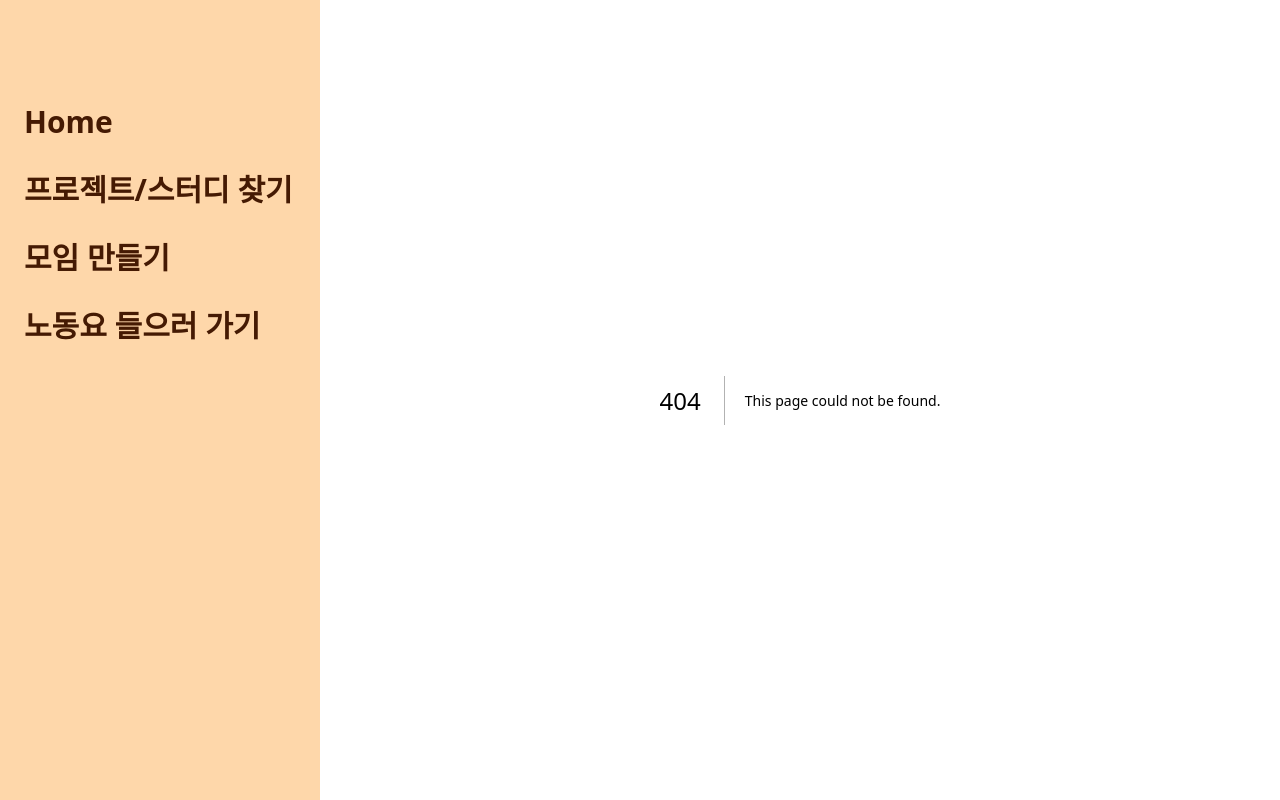
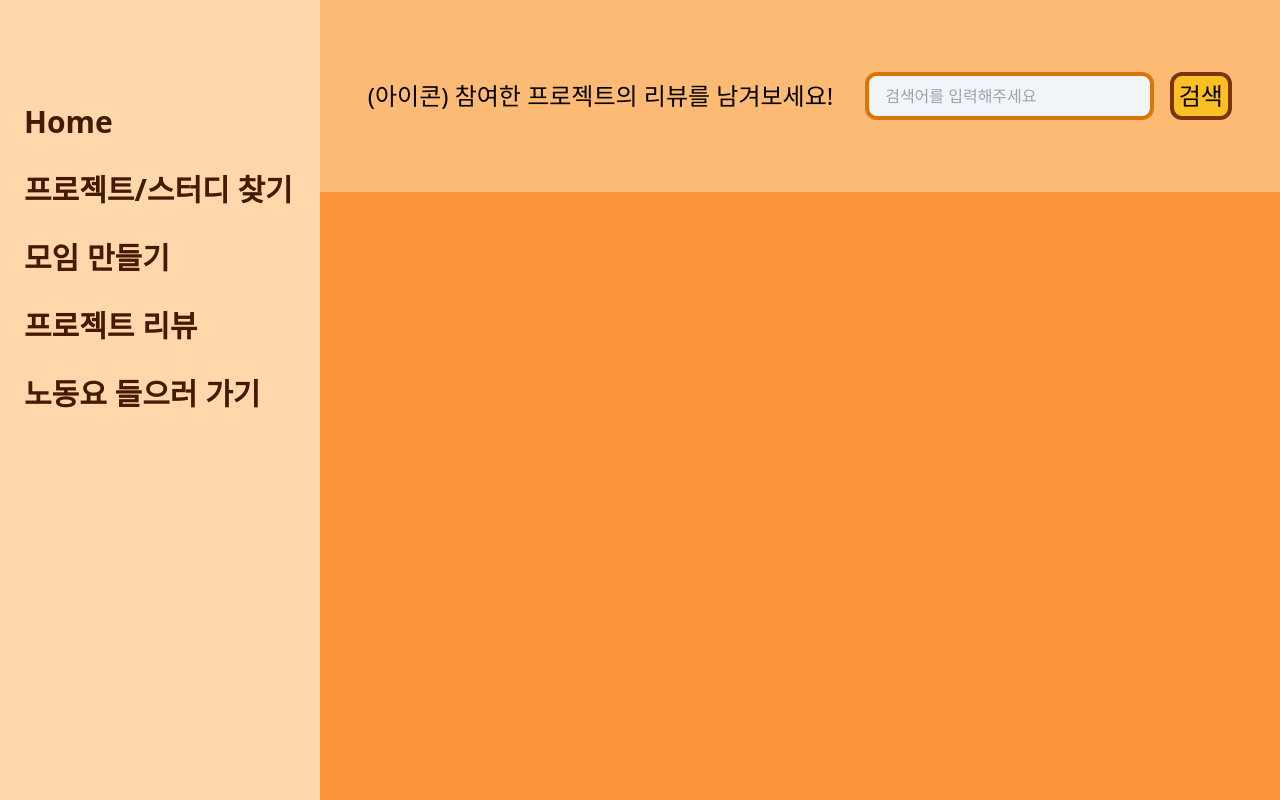
Before and after one commit to dev-cookie-project/dev-cookie, a Next.js app: page /devCookieProjectReview in a window 1280 px wide. Before the commit this address had no page. Shown: the top 800 px of the page. Built offline with nearby package versions, Linux system fonts and the light colour scheme.

Commit message:
CSS: ProjectReview 생성

```diff
--- /dev/null
+++ b/src/app/components/devCookieProjectReviewComponents/DevCookieProjectReviewList.tsx
@@ -0,0 +1,31 @@
+import React from "react";
+
+function DevCookieProjectReviewList() {
+  return (
+    <>
+      <div className="h-200 w-128 bg-orange-400 py-8 px-20">
+        <div className="grid grid-rows-3 grid-cols-3 gap-4">
+          {/* {videos.map((video) => (
+            <div key={video.id.videoId}>
+              <div className="card card-compact w-80 h-80 bg-base-100 shadow-xl text-base">
+                <figure>
+                  <iframe
+                    width={300}
+                    height={200}
+                    src={`https://www.youtube.com/embed/${video.id.videoId}`}
+                  />
+                </figure>
+                <div className="card-body text-base">
+                  <h2 className="card-title text-sm">{video.snippet.title}</h2>
+                </div>
+                <div className="card-actions justify-end"></div>
+              </div>
+            </div>
+          ))} */}
+        </div>
+      </div>
+    </>
+  );
+}
+
+export default DevCookieProjectReviewList;
--- /dev/null
+++ b/src/app/components/devCookieProjectReviewComponents/DevCookieProjectReviewSearchForm.tsx
@@ -0,0 +1,28 @@
+import React from "react";
+
+function DevCookieProjectReviewComponents() {
+  return (
+    <div className="w-128">
+      <div className="h-48 w-128 flex flex-row items-center justify-center gap-8 text-black text-2xl bg-orange-300">
+        <div>(아이콘) 참여한 프로젝트의 리뷰를 남겨보세요!</div>
+        <form className="flex flex-row justify-center items-center gap-4">
+          <input
+            type="text"
+            className="input input-bordered input-warning w-full max-w-xs bg-slate-100 border-amber-600 border-4 rounded-xl"
+            placeholder="검색어를 입력해주세요"
+            // value={searchWord}
+            // onChange={searchWordHandler}
+          />
+          <button
+            className="w-20 h-12 bg-amber-400 text-black border-4 rounded-xl border-amber-900"
+            // onClick={searchVideoHandler}
+          >
+            검색
+          </button>
+        </form>
+      </div>
+    </div>
+  );
+}
+
+export default DevCookieProjectReviewComponents;
--- /dev/null
+++ b/src/app/devCookieProjectReview/[id]/page.tsx
@@ -0,0 +1,7 @@
+import React from "react";
+
+function page() {
+  return <div>page</div>;
+}
+
+export default page;
--- /dev/null
+++ b/src/app/devCookieProjectReview/page.tsx
@@ -0,0 +1,14 @@
+import React from "react";
+import DevCookieProjectReviewComponents from "../components/devCookieProjectReviewComponents/DevCookieProjectReviewSearchForm";
+import DevCookieProjectReviewList from "../components/devCookieProjectReviewComponents/DevCookieProjectReviewList";
+
+function page() {
+  return (
+    <div>
+      <DevCookieProjectReviewComponents />
+      <DevCookieProjectReviewList />
+    </div>
+  );
+}
+
+export default page;
--- a/src/app/sherd/Aside.tsx
+++ b/src/app/sherd/Aside.tsx
@@ -13,7 +13,7 @@ function Aside({ props }: { props: React.ReactNode }) {
           src=""
           alt="이미지"
           className="w-40 h-40 block mr-10 ease-in-out border"
-        /> */}
+        /> //로고 만들어서 넣을 예정입니다.*/}
         <ul className="menu font-semibold pt-24 w-80 min-h-full bg-orange-200 text-3xl gap-4 text-amber-950">
           {/* Sidebar content here */}
           <li>
@@ -26,6 +26,9 @@ function Aside({ props }: { props: React.ReactNode }) {
             <a>모임 만들기</a>
           </li>
           <li>
+            <Link href={"/devCookieProjectReview"}>프로젝트 리뷰</Link>
+          </li>
+          <li>
             <Link href={"/devCookiePlaylist/노동요"}>노동요 들으러 가기</Link>
           </li>
         </ul>
--- a/src/hooks/useMyPlayList.tsx
+++ b/src/hooks/useMyPlayList.tsx
@@ -1,4 +1,4 @@
-import { FindPlayList, playlist } from "@/types/playlistTypeIndex";
+import { playlist } from "@/types/playlistTypeIndex";
 import { createClient } from "@supabase/supabase-js";
 import { useState } from "react";
 
```
Also changed, not shown: src/hooks/useProjectReviewList.tsx (added, +55 -0 lines).
